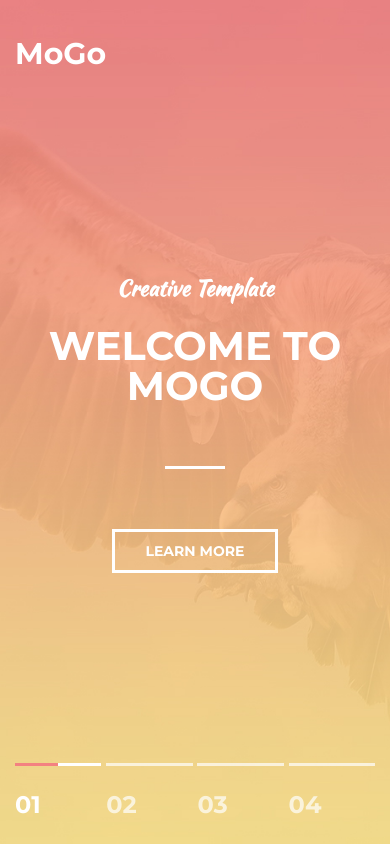
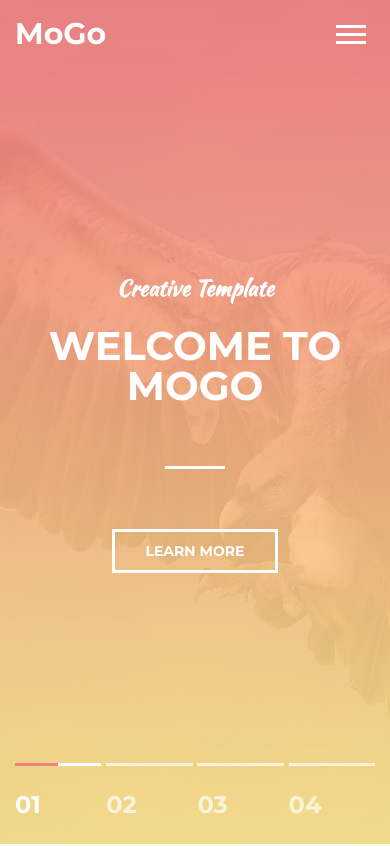
Before and after one commit to Belykh-Alexej/MoGo_traninigSite, a plain HTML site: page index.html in a window 390 px wide. Shown: the top 847 px of the page. Drawn offline with Linux system fonts and the light colour scheme; files whose address does not match are found by name.

Commit message:
Подготовка меню навигации и кнопки для его отображения, урок 10

```diff
--- a/index.html
+++ b/index.html
@@ -39,6 +39,10 @@
 							<img src="styles/images/1.header_img/MAGNIFYING_GLASS.png" alt="" />
 						</a>
 					</nav>
+
+					<button class="nav-toggle" type="button">
+						<span class="nav-toggle__item">Menu</span>
+					</button>
 				</div>
 			</div>
 		</header>
--- a/styles/style.css
+++ b/styles/style.css
@@ -81,6 +81,8 @@ body {
 	justify-content: center;
 	width: 100%;
 	height: 100vh;
+	min-height: 820px;
+	position: relative;
 
 	background: url(images/background/intro.jpg) center no-repeat;
 	background-size: cover; /*  чтоб занимало всю площадь экрана*/
@@ -133,6 +135,22 @@ body {
 	z-index: 1000;
 }
 
+.header.fixed {
+	background-color: #eb8b8d;
+	box-shadow: 0 3px 10px rgba(0, 0, 0, 0.2);
+
+	position: fixed;
+	top: 0;
+	left: 0;
+	right: 0;
+
+	transform: translate3d(0, 0, 0);
+}
+
+.header.active {
+	background-color: #eb8b8d;
+}
+
 .header__inner {
 	display: flex;
 	justify-content: space-between;
@@ -209,6 +227,80 @@ body {
 
 .nav__link.active {
 	color: #fce38a;
+}
+
+/*  todo    @~~~~~~~~~~~~~~~~~~~~   nav-toogle  ~~~~~~~~~~~~~~~~~~~~@ */
+
+.nav-toggle {
+	width: 30px;
+	padding: 10px 0;
+	display: none;
+
+	font-size: 0;
+	color: transparent;
+
+	border: 0;
+	background: none;
+	cursor: pointer;
+
+	position: absolute;
+	top: 24px;
+	right: 24px;
+	z-index: 1;
+}
+
+.nav-toggle__item {
+	display: block;
+	width: 100%;
+	height: 3px;
+
+	background-color: #fff;
+
+	position: absolute;
+	top: 0;
+	right: 0;
+	left: 0;
+	bottom: 0;
+	margin: auto;
+
+	transition: background 0.2s linear;
+}
+
+.nav-toggle.active .nav-toggle__item {
+	background: none;
+}
+
+.nav-toggle__item::before,
+.nav-toggle__item::after {
+	content: "";
+	width: 100%;
+	height: 3px;
+
+	background-color: #fff;
+
+	position: absolute;
+	left: 0;
+	z-index: 1;
+
+	transition: transform 0.2s linear;
+}
+
+.nav-toggle__item::before {
+	top: -8px;
+}
+
+.nav-toggle__item::after {
+	bottom: -8px;
+}
+
+.nav-toggle.active .nav-toggle__item::before {
+	transform-origin: left top;
+	transform: rotate(45deg) translate3d(0, -2px, 0);
+}
+
+.nav-toggle.active .nav-toggle__item::after {
+	transform-origin: left bottom;
+	transform: rotate(-45deg) translate3d(0, 3px, 0);
 }
 
 /*  *    @~~~~~~~~~~~~~~~~~~~~  BUTTON "Learn more"  ~~~~~~~~~~~~~~~~~~~~@ */
@@ -1429,9 +1521,39 @@ body {
 
 /* !	Планшет (портретная ориентация)	max-width: 770px */
 @media (max-width: 770px) {
+	/*  *    @~~~~~~~~~~~~~~~~~~~~   INTRO  ~~~~~~~~~~~~~~~~~~~~@ */
+
+	.intro {
+		min-height: 650px;
+	}
+
+	/*  *    @~~~~~~~~~~~~~~~~~~~~   Header  ~~~~~~~~~~~~~~~~~~~~@ */
+
+	.header {
+		padding: 10px 0;
+	}
+
 	/*  *    @~~~~~~~~~~~~~~~~~~~~   Nav  ~~~~~~~~~~~~~~~~~~~~@ */
+
 	.nav {
 		display: none;
+		width: 100%;
+
+		position: absolute;
+		top: 100%;
+		left: 0;
+
+		background-color: #eb8b8d;
+	}
+
+	.nav__link {
+		display: block;
+		margin: 0;
+		padding: 8px 20px;
+	}
+
+	.nav-toggle {
+		display: block;
 	}
 
 	/*  *    @~~~~~~~~~~~~~~~~~~~~   Section  ~~~~~~~~~~~~~~~~~~~~@ */
@@ -1550,7 +1672,7 @@ body {
 		width: 100%;
 	}
 
-	/* 	! Моя доработка
+	/* 	? Моя доработка
 	.instagram {
 		display: flex;
 		justify-content: center;
@@ -1561,6 +1683,7 @@ body {
 /* !	Телефон max-width: 575px */
 @media (max-width: 575px) {
 	/*  *    @~~~~~~~~~~~~~~~~~~~~   INTRO  ~~~~~~~~~~~~~~~~~~~~@ */
+
 	.intro__suptitle {
 		font-size: 22px;
 	}
@@ -1644,13 +1767,13 @@ body {
 	.works__col {
 		width: 100%;
 
-		/* !				МОЯ ДОРАБОТКА!!!!!
+		/* ?				МОЯ ДОРАБОТКА!!!!!
 		max-width: 480px;
 		height: 100%;
 		 */
 	}
 
-	/* !				МОЯ ДОРАБОТКА!!!!!
+	/* ?				МОЯ ДОРАБОТКА!!!!!
 	.works__col {
 		display: block;
 		margin: 0 auto;
```
